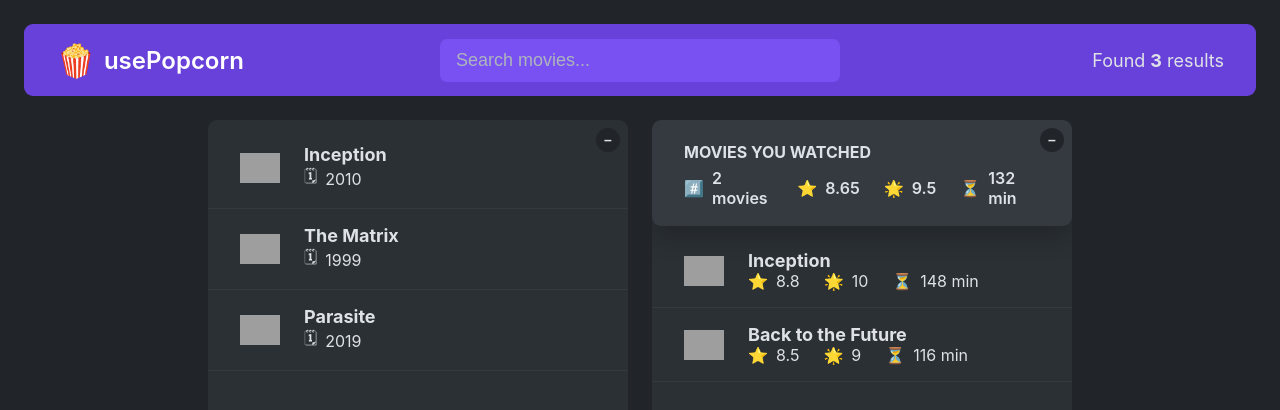
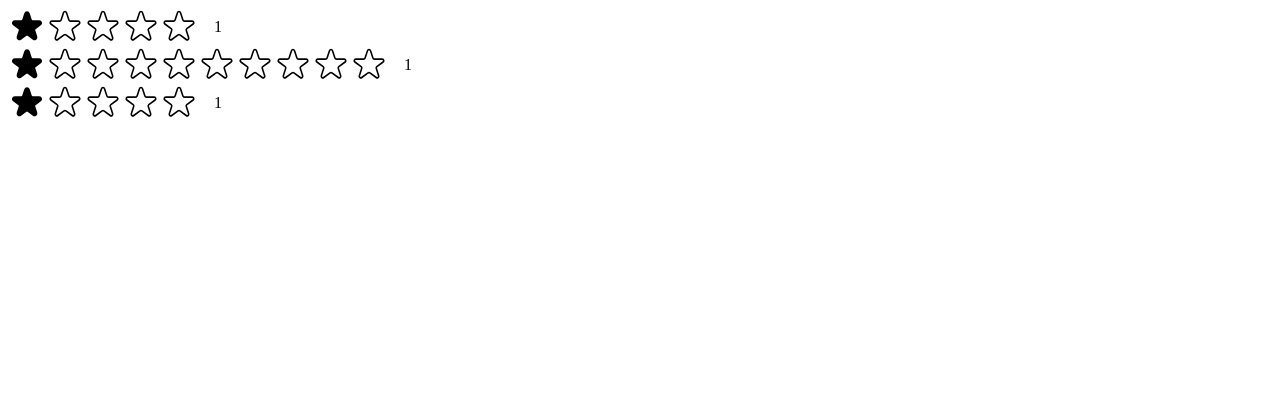
Before and after one commit to ElizabethVlasenko/usepopcorn, a React (Create React App) app: page / in a window 1280 px wide. Shown: the top 410 px of the page. Built offline with nearby package versions, Linux system fonts and the light colour scheme; grey boxes are pictures that could not be loaded.

Commit message:
Created a Star component

```diff
--- /dev/null
+++ b/src/StarRating.js
@@ -0,0 +1,109 @@
+import { useState } from "react";
+
+const containerStyle = {
+  display: "flex",
+  alignItems: "center",
+  gap: "16px",
+};
+
+const starContainerStyle = {
+  display: "flex",
+};
+
+const textStyle = {
+  lineHeight: "1",
+  margin: "0",
+};
+
+export default function StarRating({ MaxRating = 5 }) {
+  const [rating, setRating] = useState(1);
+
+  function handleRating(rating) {
+    setRating(rating);
+  }
+
+  return (
+    <div style={containerStyle}>
+      <div style={starContainerStyle}>
+        {Array.from({ length: MaxRating }, (_, i) => (
+          <Star
+            key={i}
+            onRate={() => handleRating(i + 1)}
+            full={rating >= i + 1}
+          />
+        ))}
+      </div>
+      <p style={textStyle}>{rating || ""}</p>
+    </div>
+  );
+}
+
+const starStyle = {
+  width: "38px",
+  height: "38px",
+  display: "block",
+  cursor: "pointer",
+};
+function Star({ onRate, full }) {
+  return (
+    <span style={starStyle} role="button" onClick={onRate}>
+      {full ? (
+        <svg
+          xmlns="http://www.w3.org/2000/svg"
+          viewBox="0 0 20 20"
+          fill="#000"
+          stroke="#000"
+        >
+          <path d="M9.049 2.927c.3-.921 1.603-.921 1.902 0l1.07 3.292a1 1 0 00.95.69h3.462c.969 0 1.371 1.24.588 1.81l-2.8 2.034a1 1 0 00-.364 1.118l1.07 3.292c.3.921-.755 1.688-1.54 1.118l-2.8-2.034a1 1 0 00-1.175 0l-2.8 2.034c-.784.57-1.838-.197-1.539-1.118l1.07-3.292a1 1 0 00-.364-1.118L2.98 8.72c-.783-.57-.38-1.81.588-1.81h3.461a1 1 0 00.951-.69l1.07-3.292z" />
+        </svg>
+      ) : (
+        <svg
+          xmlns="http://www.w3.org/2000/svg"
+          fill="none"
+          viewBox="0 0 24 24"
+          stroke="#000"
+        >
+          <path
+            strokeLinecap="round"
+            strokeLinejoin="round"
+            strokeWidth="{2}"
+            d="M11.049 2.927c.3-.921 1.603-.921 1.902 0l1.519 4.674a1 1 0 00.95.69h4.915c.969 0 1.371 1.24.588 1.81l-3.976 2.888a1 1 0 00-.363 1.118l1.518 4.674c.3.922-.755 1.688-1.538 1.118l-3.976-2.888a1 1 0 00-1.176 0l-3.976 2.888c-.783.57-1.838-.197-1.538-1.118l1.518-4.674a1 1 0 00-.363-1.118l-3.976-2.888c-.784-.57-.38-1.81.588-1.81h4.914a1 1 0 00.951-.69l1.519-4.674z"
+          />
+        </svg>
+      )}
+    </span>
+  );
+}
+
+/*
+FULL STAR
+
+<svg
+  xmlns="http://www.w3.org/2000/svg"
+  viewBox="0 0 20 20"
+  fill="#000"
+  stroke="#000"
+>
+  <path
+    d="M9.049 2.927c.3-.921 1.603-.921 1.902 0l1.07 3.292a1 1 0 00.95.69h3.462c.969 0 1.371 1.24.588 1.81l-2.8 2.034a1 1 0 00-.364 1.118l1.07 3.292c.3.921-.755 1.688-1.54 1.118l-2.8-2.034a1 1 0 00-1.175 0l-2.8 2.034c-.784.57-1.838-.197-1.539-1.118l1.07-3.292a1 1 0 00-.364-1.118L2.98 8.72c-.783-.57-.38-1.81.588-1.81h3.461a1 1 0 00.951-.69l1.07-3.292z"
+  />
+</svg>
+
+
+EMPTY STAR
+
+<svg
+  xmlns="http://www.w3.org/2000/svg"
+  fill="none"
+  viewBox="0 0 24 24"
+  stroke="#000"
+>
+  <path
+    strokeLinecap="round"
+    strokeLinejoin="round"
+    strokeWidth="{2}"
+    d="M11.049 2.927c.3-.921 1.603-.921 1.902 0l1.519 4.674a1 1 0 00.95.69h4.915c.969 0 1.371 1.24.588 1.81l-3.976 2.888a1 1 0 00-.363 1.118l1.518 4.674c.3.922-.755 1.688-1.538 1.118l-3.976-2.888a1 1 0 00-1.176 0l-3.976 2.888c-.783.57-1.838-.197-1.538-1.118l1.518-4.674a1 1 0 00-.363-1.118l-3.976-2.888c-.784-.57-.38-1.81.588-1.81h4.914a1 1 0 00.951-.69l1.519-4.674z"
+  />
+</svg>
+
+*/
--- a/src/index.js
+++ b/src/index.js
@@ -1,11 +1,15 @@
 import React from "react";
 import ReactDOM from "react-dom/client";
-import "./index.css";
-import App from "./App";
+import StarRating from "./StarRating";
+//import "./index.css";
+//import App from "./App";
 
 const root = ReactDOM.createRoot(document.getElementById("root"));
 root.render(
   <React.StrictMode>
-    <App />
+    {/* <App /> */}
+    <StarRating MaxRating={5} />
+    <StarRating MaxRating={10} />
+    <StarRating />
   </React.StrictMode>
 );
```
